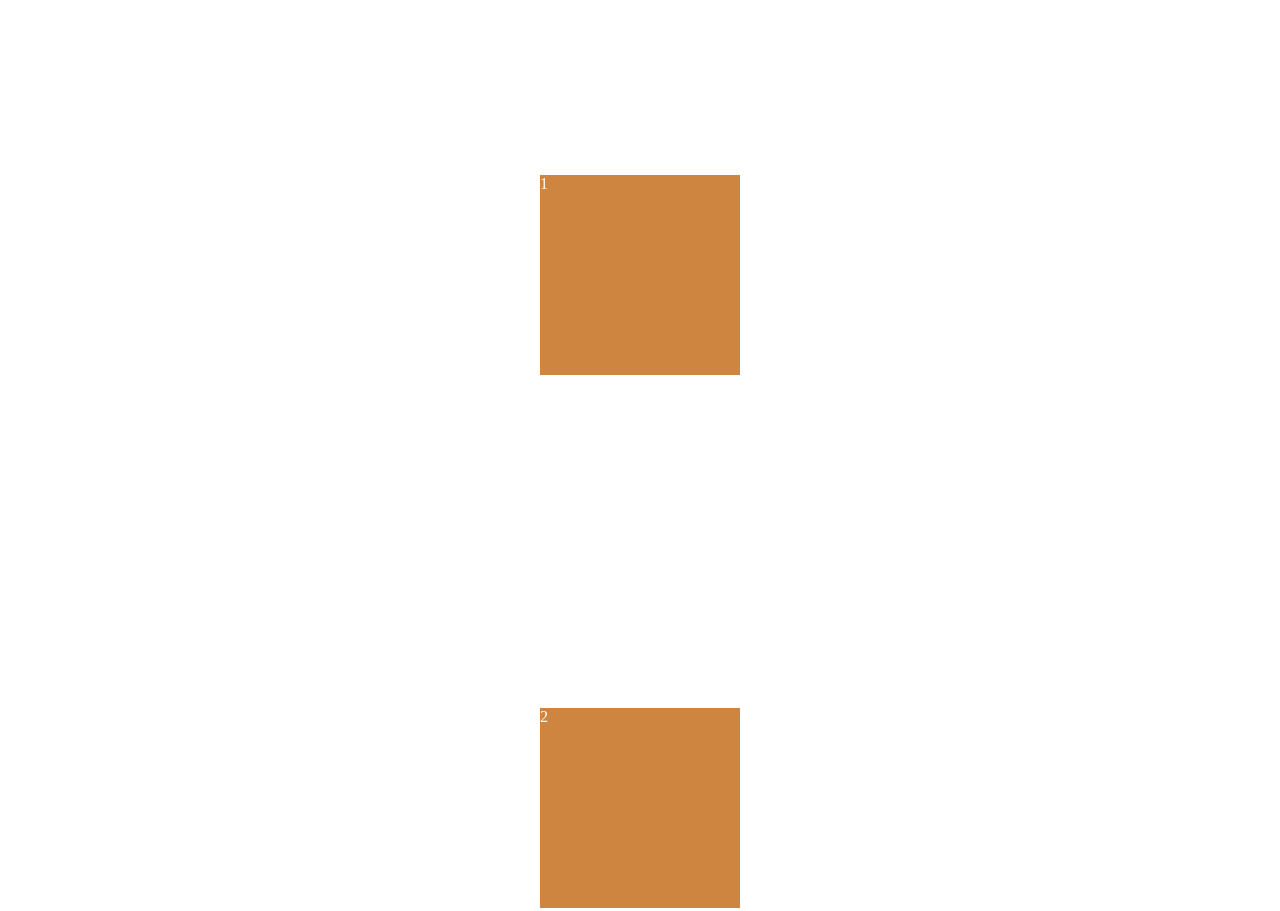
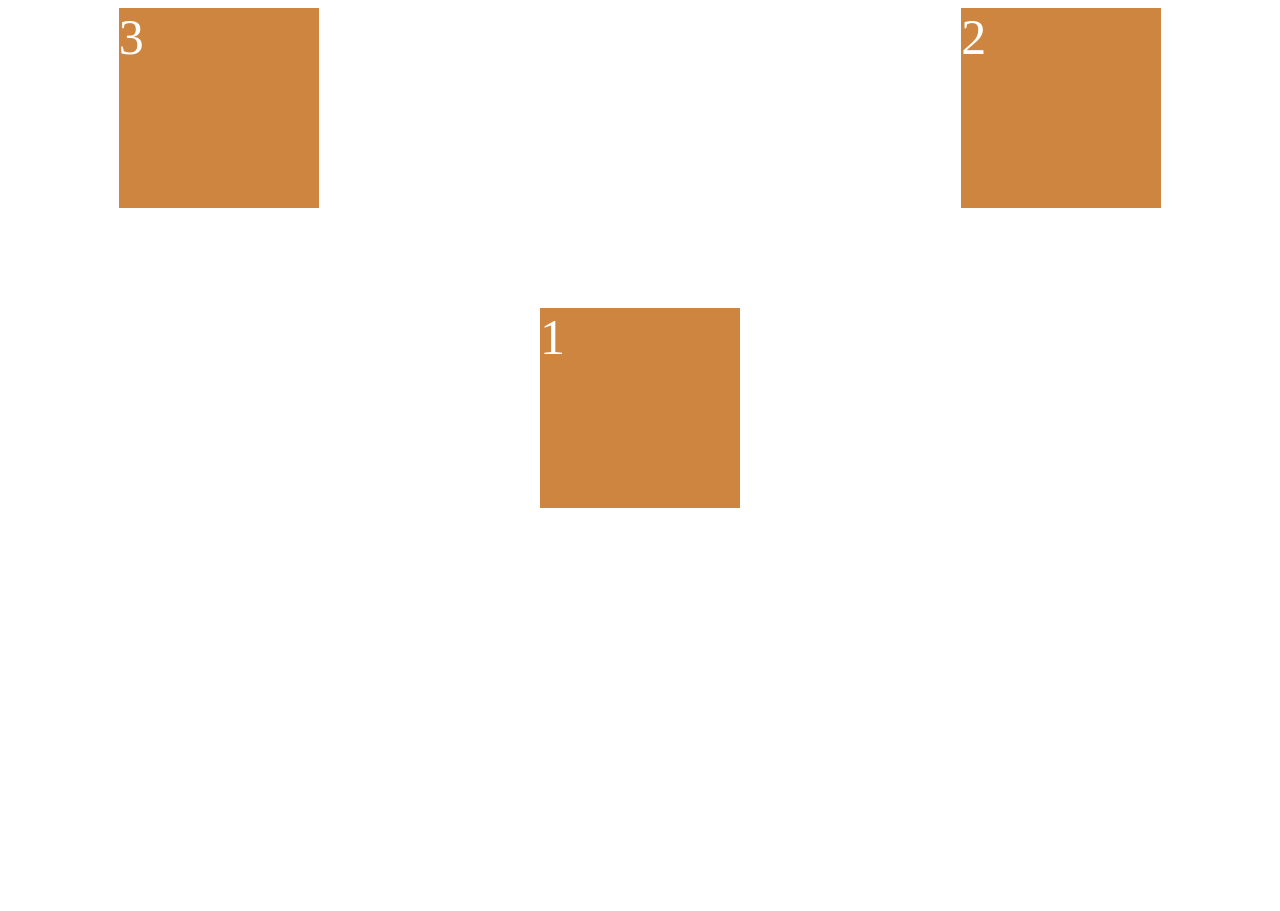
Before and after one commit to seonjoo2030/CSS-Layout, a plain HTML site: page index.html in a window 1280 px wide. Shown: the top 911 px of the page. After the commit the page ends 816 px from the top, so only its background shows below. Drawn offline with Linux system fonts and the light colour scheme.

Commit message:
align-self, oreder 관련 학습

```diff
--- a/index.html
+++ b/index.html
@@ -8,10 +8,10 @@
     <title>CSS Master</title>
 </head>
 <body>
-    <div class="wrapper">
-        <div class="box">1</div>
-        <div class="box">2</div>
-        <div class="box">3</div>
+    <div class="father">
+        <div class="child">1</div>
+        <div class="child">2</div>
+        <div class="child">3</div>
     </div>
 
 </body>
--- a/style.css
+++ b/style.css
@@ -1,15 +1,22 @@
-.wrapper {
+.father {
     display: flex;
-    flex-direction: column;
     justify-content: space-around;
-    align-items: center;
-    /*flex-direction 에 따라 방향을 설정하고 싶을 때, 높이를 반드시 설정해 주어야 한다.*/
-    height: 200vh;
+    height: 100vh;
 }
 
-.box {
+.child {
     width: 200px;
     height: 200px;
     background: peru;
     color: white;
+    font-size: 50px;
 }
+
+.child:nth-child(1) {
+    order: 2;
+    align-self: center;
+}
+
+.child:nth-child(2) {
+    order: 3;
+}
```
